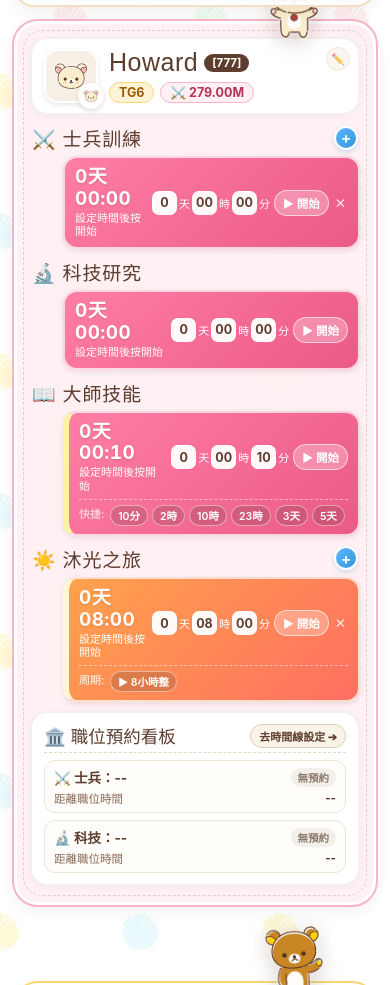
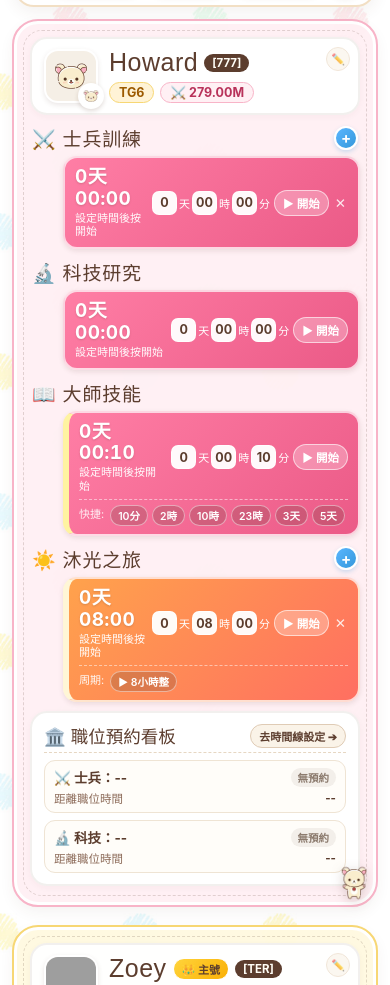
Before and after one commit to Sakura-auyeung/kingshot-game-alarm, a plain HTML site: page index.html in a window 390 px wide. Shown: the part 67-1052 px from the top of the page. Drawn offline with Linux system fonts and the light colour scheme; no server answers; grey boxes are pictures that could not be loaded; a web font is replaced by a local one.

Commit message:
Update index.html

```diff
--- a/index.html
+++ b/index.html
@@ -562,13 +562,13 @@
             box-shadow: 0 1px 2px rgba(0, 0, 0, 0.18);
         }
 
-        /* 3欄手賬卡片視圖（取消頂部斷裂留白，保持連貫緊湊） */
+        /* 3欄手賬卡片視圖（收返緊湊欄寬與間距） */
         .grid-view {
             display: grid;
             grid-template-columns: repeat(3, 1fr);
             gap: 22px;
             max-width: 1240px;
-            margin: 26px auto 0 auto;
+            margin: 0 auto;
             position: relative;
             z-index: 4;
         }
@@ -598,21 +598,21 @@
         .account-column.z { background-color: var(--bg-z); outline: 2px solid var(--border-z); }
         .account-column.p { background-color: var(--bg-p); outline: 2px solid var(--border-p); }
 
-        /* 放大貼頂探頭立牌小熊（直接跨過卡片頂框邊緣，唔留空隙斷裂） */
-        .bear-top-peek {
+        /* 公仔直接站在欄位「框外角」 */
+        .outer-corner-stand {
             position: absolute;
-            top: -124px;
-            right: 8px;
-            width: 196px;
-            height: 196px;
+            bottom: -22px;
+            right: -28px;
+            width: 80px;
+            height: 80px;
             object-fit: contain;
             pointer-events: none;
-            z-index: 9;
-            filter: drop-shadow(0 0 2px #FFF) drop-shadow(0 5px 10px rgba(92, 61, 46, 0.24));
+            z-index: 8;
+            filter: drop-shadow(0 3px 6px rgba(92, 61, 46, 0.22));
             transition: transform 0.3s cubic-bezier(0.34, 1.56, 0.64, 1);
         }
-        .account-column:hover .bear-top-peek {
-            transform: translateY(-6px) rotate(-2deg) scale(1.04);
+        .account-column:hover .outer-corner-stand {
+            transform: translateY(-4px) rotate(-4deg) scale(1.06);
         }
 
         /* 遊戲角色名片貼紙 */
@@ -1105,6 +1105,7 @@
             color: var(--cocoa);
         }
 
+        /* 無捲軸自然展開區，左側留足空間給往左大大突出的熊頭徽章貼紙 */
         .timeline-list-body {
             padding-left: 24px;
             overflow: visible;
@@ -1205,6 +1206,7 @@
             background: #F3E4CE;
         }
 
+        /* 後面頁：職位預約管理卡片 — 熊頭往上小小、往左大大突出遮角 */
         .job-manage-card {
             position: relative;
             border-radius: 16px;
@@ -1327,20 +1329,11 @@
             to { opacity: 1; transform: translateY(0); }
         }
 
-        /* 手機版精簡頂部與立牌自適應 */
+        /* 手機版精簡頂部與右上角小鬧鐘固定 */
         @media (max-width: 950px) {
             body { padding: 20px 14px 56px 14px; }
-            .grid-view, .timeline-grid {
-                grid-template-columns: 1fr;
-                margin-top: 12px;
-                row-gap: 78px;
-            }
-            .bear-top-peek {
-                top: -92px;
-                right: 6px;
-                width: 146px;
-                height: 146px;
-            }
+            .grid-view, .timeline-grid { grid-template-columns: 1fr; }
+            .outer-corner-stand { right: -16px; bottom: -16px; width: 70px; height: 70px; }
 
             .header {
                 flex-wrap: nowrap;
@@ -1883,6 +1876,7 @@
             if (todo) todo.unread = false;
             saveNotifHistory();
 
+            // 開始新一輪後自動停響，無需再人手點鈴鐺
             stopRingingEffects();
 
             recalculateJobs(accId, category);
@@ -2015,6 +2009,7 @@
                     });
                     notif.onclick = function() {
                         try { window.focus(); } catch (e) {}
+                        // 點擊右下角彈窗即代表已知，直接停響並打開待辦清單
                         stopRingingEffects();
                         const dropdown = document.getElementById('notifDropdown');
                         if (dropdown) {
@@ -2577,7 +2572,6 @@
 
                 return `
                 <div class="account-column ${acc.id}">
-                    <img class="bear-top-peek" src="./${acc.standFile}" alt="${getDisplayAccountName(acc.id)}">
                     ${renderProfileHeader(acc)}
 
                     <div class="section-block">
@@ -2648,6 +2642,9 @@
                             </div>
                         </div>
                     </div>
+
+                    <!-- 直接站在欄位「框外角」的立牌小熊 -->
+                    <img class="outer-corner-stand" src="./${acc.standFile}" alt="">
                 </div>
             `}).join('');
         }
```
